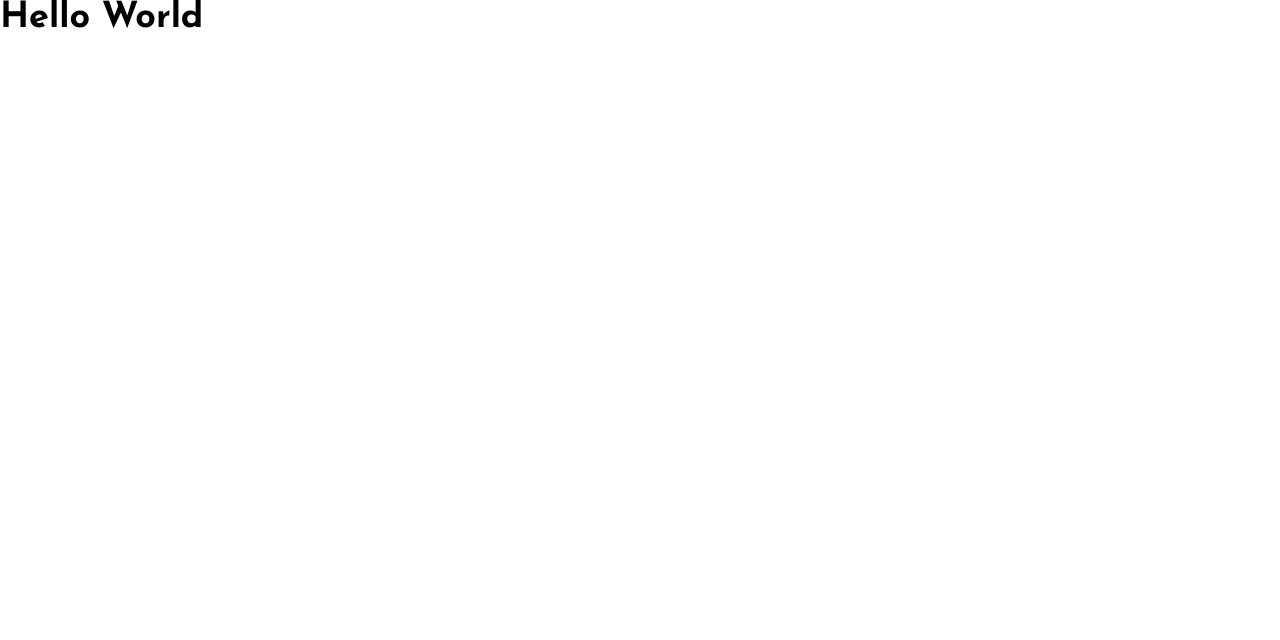
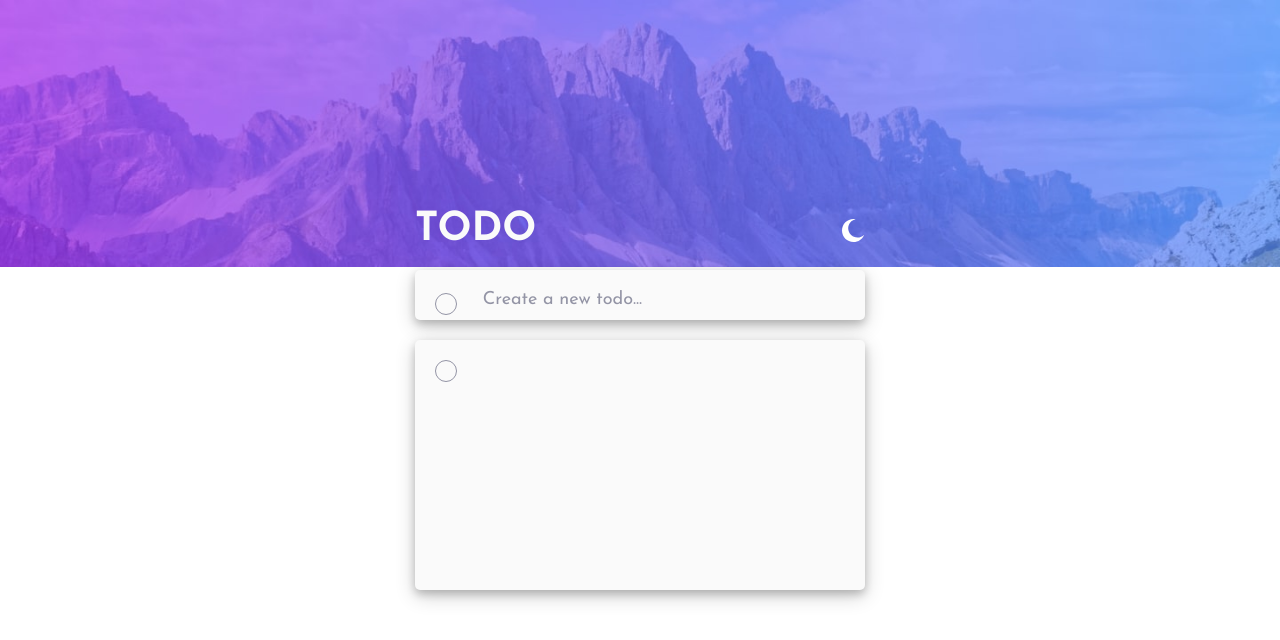
Before and after one commit to MariusDevelops/todo-app, a plain HTML site: page index.html in a window 1280 px wide. Drawn offline with Linux system fonts and the light colour scheme.

Commit message:
Todo layout
Background, header, form and list.

```diff
--- a/index.html
+++ b/index.html
@@ -6,15 +6,38 @@
     <meta name="viewport" content="width=device-width, initial-scale=1.0" />
     <link rel="preconnect" href="https://fonts.googleapis.com" />
     <link rel="preconnect" href="https://fonts.gstatic.com" crossorigin />
-    <link
-      href="https://fonts.googleapis.com/css2?family=Josefin+Sans:wght@400;700&display=swap"
-      rel="stylesheet"
-    />
+    <link href="https://fonts.googleapis.com/css2?family=Josefin+Sans:wght@400;700&display=swap" rel="stylesheet"/>
     <link rel="stylesheet" href="./src/styles/styles.css" />
     <title>Todo Challenge | Frontend Mentor</title>
   </head>
   <body>
-    <h1>Hello World</h1>
+
+    <div class="img-light"><img src="src/images/bg-desktop-light.jpg" alt="light image"></div>
+
+    <section class="section-center">
+
+      <!-- header -->
+      <header>
+      <h1>todo</h1>
+      <img id="img-moon" src="src/images/icon-moon.svg" alt="white moon"/>
+      </header>
+
+      <!-- form -->
+      <form class="todo-form">
+        <div class="form-control">
+          <button type="submit" class="submit-btn"></button>
+          <input type="text" id="todo" placeholder="Create a new todo..."/>
+        </div>
+      </form>
+
+      <!-- list -->
+      <div class="todo-container">
+        <div class="todo-list"></div>
+        <button class="clear-btn"></button>
+      </div>
+    </section>
+
+    <!-- choose items -->
 
     <!-- Scripts -->
     <script src="./src/scripts/main.js"></script>
--- a/src/styles/styles.css
+++ b/src/styles/styles.css
@@ -3,7 +3,15 @@
   --check-background-gradient: linear-gradient hsl(192, 100%, 67%) to
     hsl(280, 87%, 65%);
 
-  /* Dark theme */
+   /* Light Theme */
+
+  --very-light-gray: hsl(0, 0%, 98%);
+  --very-light-grayish-blue: hsl(236, 33%, 92%);
+  --light-grayish-blue: hsl(233, 11%, 84%);
+  --dark-grayish-blue: hsl(236, 9%, 61%);
+  --very-dark-grayish-blue: hsl(235, 19%, 35%);
+
+  /* Dark Theme */
   --very-dark-blue: hsl(235, 21%, 11%);
   --very-dark-desaturated-blue: hsl(235, 24%, 19%);
   --light-grayish-blue: hsl(234, 39%, 85%);
@@ -31,7 +39,7 @@
 }
 
 body {
-  font-size: 1.125rem;
+  font-size: 18px;
   font-family: var(--font);
 }
 
@@ -43,3 +51,79 @@ a {
 img {
   width: 100%;
 }
+
+button {
+  background-color: var(--very-light-gray);
+  border: 1px solid var(--dark-grayish-blue);
+  border-radius: 50%;
+  padding: 10px;
+  margin: 20px;
+  cursor: pointer;
+}
+
+input {
+  position: relative;
+  border: none;
+  font-size: 18px;
+  background-color: var(--very-light-gray);
+  color: var(--very-dark-grayish-blue);
+  font-family: var(--font);
+  margin-top: 20px;
+}
+
+::placeholder {
+  font-size: 18px;
+  color: var(--dark-grayish-blue);
+}
+
+/* Bacground Image */
+.img-light {
+  position: relative;
+  top: 0;
+  left: 0;
+}
+
+/* Center Section - includes header, form and list */
+.section-center {
+  position: absolute;
+  top: 50%;
+  left: 50%;
+  transform: translate(-50%,-50%);
+}
+
+/* Header - h1 togle and white moon */
+header {
+  display: flex;
+  justify-content: space-between;
+  align-items: center;
+  color: var(--very-light-gray);
+  padding-bottom: 20px;
+}
+
+h1 {
+  font-size: 40px;
+  text-transform: uppercase;
+}
+
+#img-moon {
+  width: 23px;
+}
+
+/* Form - first container */
+.todo-form {
+  height: 50px;
+  width: 450px;
+  background-color: var(--very-light-gray);
+  border-radius: 5px;
+  box-shadow: 0 4px 8px 0 rgba(0, 0, 0, 0.2), 0 6px 20px 0 rgba(0, 0, 0, 0.19);
+}
+
+/* List - second container */
+.todo-container {
+  height: 250px;
+  width: 450px;
+  background-color: var(--very-light-gray);
+  border-radius: 5px;
+  box-shadow: 0 4px 8px 0 rgba(0, 0, 0, 0.2), 0 6px 20px 0 rgba(0, 0, 0, 0.19);
+  margin-top: 20px;
+}
```
